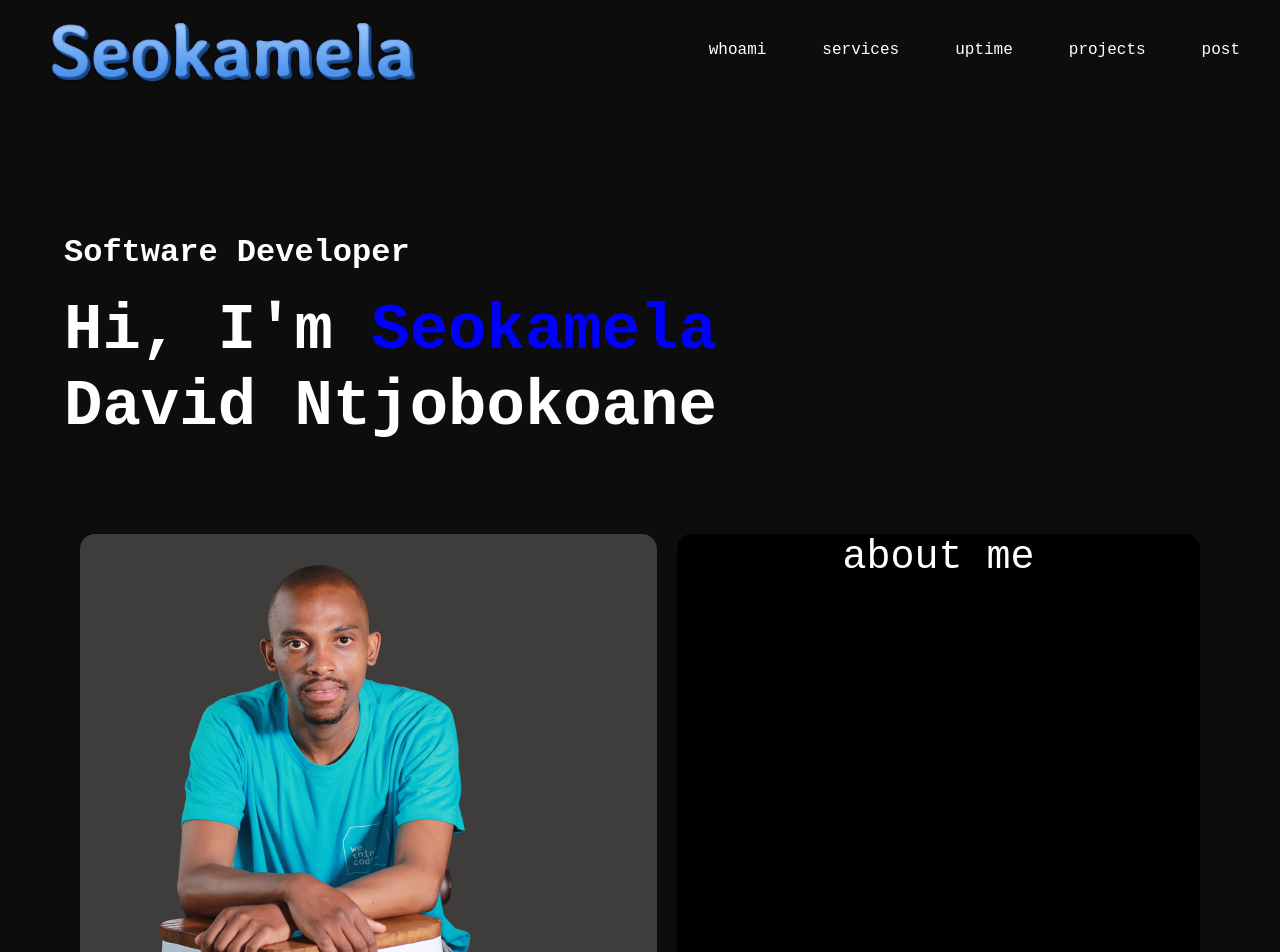
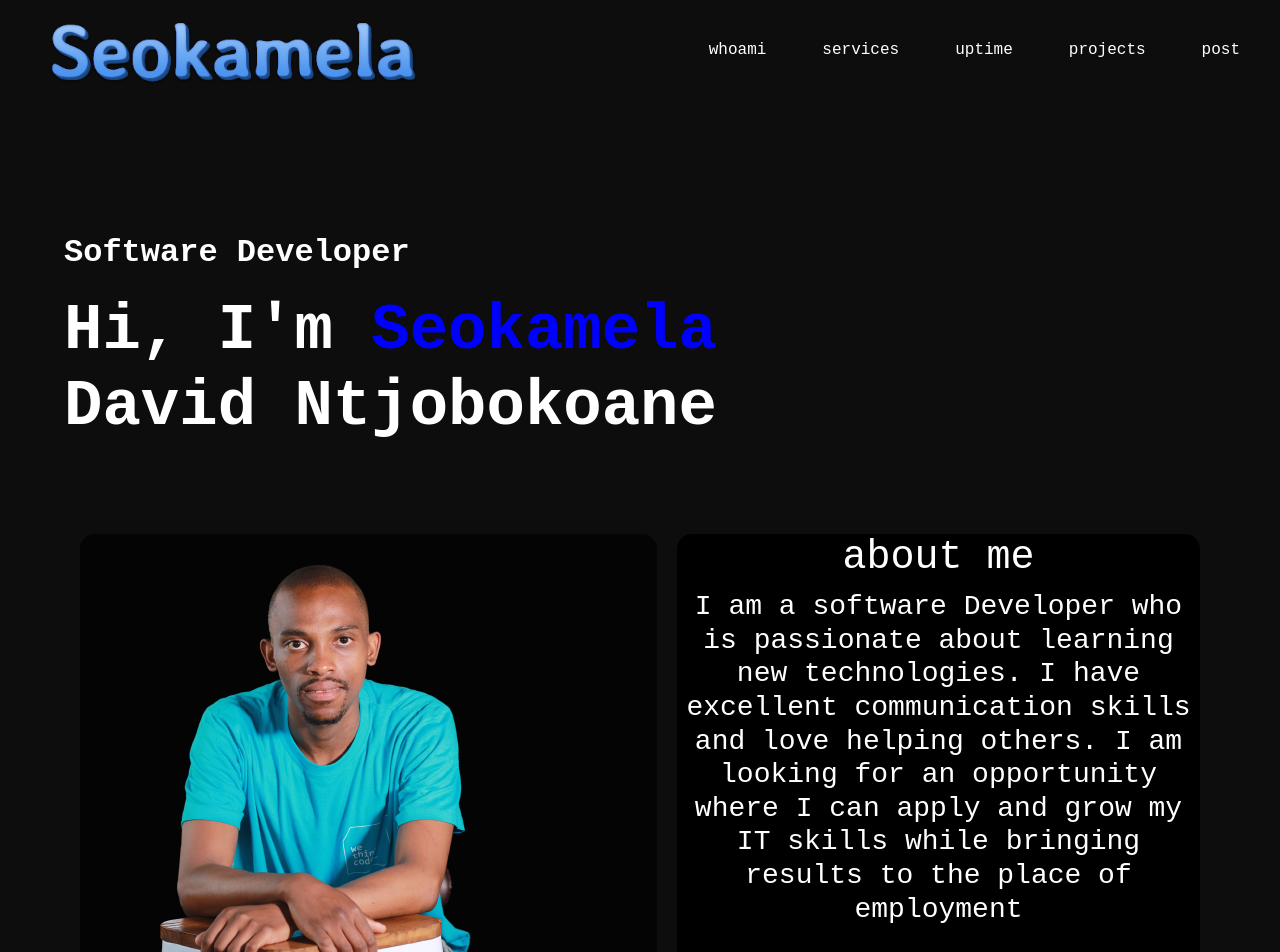
Before and after one commit to SEOKAMELA/Portfolio, a React (Create React App) app: page / in a window 1280 px wide. Shown: the top 952 px of the page. Built offline with nearby package versions, Linux system fonts and the light colour scheme; a web font is replaced by a local one.

Commit message:
about page with text

```diff
--- a/src/views/screen_two/Screen_two.css
+++ b/src/views/screen_two/Screen_two.css
@@ -1,25 +1,31 @@
 #about-me {
     padding: 80px;
-    display: flex;
+    display:inline-flex;
 }
 .pic-col {
 
-    background-color: #3f3c3c;
+    background-color: #050404;
     margin-right: 20px;
-    color: #ababab;
-
     display: flex;
     justify-content: space-between;
     flex-basis: wrap;
     border-radius: 15px;
+    position: relative;
+}
 
-
-}
 
 .about-col {
     flex: 1;
     border-radius: 15px;
     background: rgb(0, 0, 0);
+    position: relative;
+
+}
+
+
+.pic-col, #img{
+    position: relative;
+
 }
 
 
--- a/src/views/screen_two/Screen_two.jsx
+++ b/src/views/screen_two/Screen_two.jsx
@@ -14,6 +14,19 @@ const ScreenTwo = () => {
                 <h1>
                     about me
                 </h1>
+                <h3>
+                    I am a software Developer
+                    who is passionate about
+                    learning new technologies. I
+                    have excellent
+                    communication skills and
+                    love helping others.
+                    I am looking for an
+                    opportunity where I can
+                    apply and grow my IT skills
+                    while bringing results to the
+                    place of employment
+                </h3>
             </div>
 
         </div>
```
